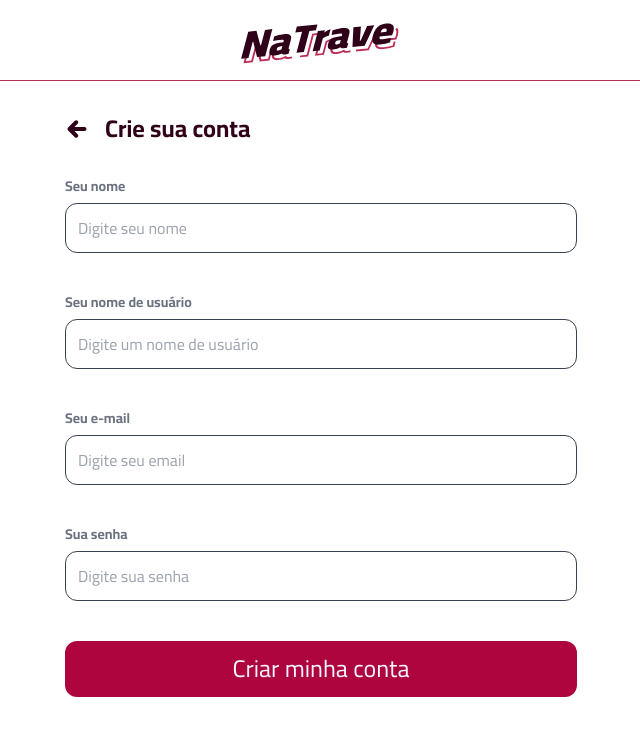
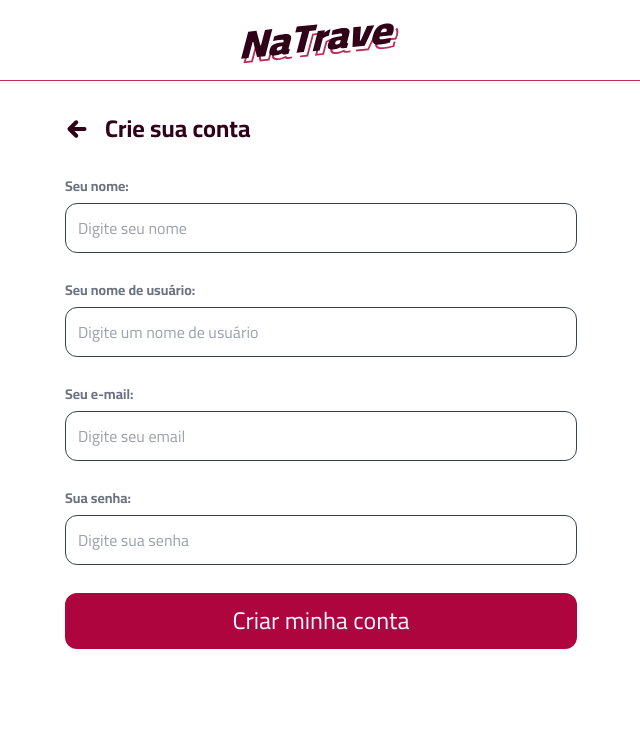
Before and after one commit to LeAmSa/world-cup-bet-web, a React (Vite) app: page /signup in a window 1280 px wide. Shown: the top 736 px of the page, without its empty margins (319-959 px from the left). Built offline with nearby package versions, Linux system fonts and the light colour scheme.

Commit message:
add spinner loader icon

```diff
--- a/src/pages/SignUp/index.jsx
+++ b/src/pages/SignUp/index.jsx
@@ -6,6 +6,7 @@ import * as yup from "yup";
 import { Navigate } from "react-router-dom";
 import { useLocalStorage } from "react-use";
 import { useState } from "react";
+import { TailSpin } from "react-loader-spinner";
 
 //Validando os dados
 const validationSchema = yup.object().shape({
@@ -70,12 +71,12 @@ function SignUp() {
           <h2 className="text-xl font-bold">Crie sua conta</h2>
         </div>
 
-        <form className=" p-4 space-y-6" onSubmit={formik.handleSubmit}>
+        <form className=" p-4 space-y-3" onSubmit={formik.handleSubmit}>
           <Input
             name="name"
             type="text"
             placeholder="Digite seu nome"
-            label="Seu nome"
+            label="Seu nome:"
             value={formik.values.name}
             onChange={formik.handleChange}
             onBlur={formik.handleBlur}
@@ -86,7 +87,7 @@ function SignUp() {
             name="username"
             type="text"
             placeholder="Digite um nome de usuário"
-            label="Seu nome de usuário"
+            label="Seu nome de usuário:"
             value={formik.values.username}
             onChange={formik.handleChange}
             onBlur={formik.handleBlur}
@@ -96,7 +97,7 @@ function SignUp() {
             name="email"
             type="text"
             placeholder="Digite seu email"
-            label="Seu e-mail"
+            label="Seu e-mail:"
             value={formik.values.email}
             onChange={formik.handleChange}
             onBlur={formik.handleBlur}
@@ -107,7 +108,7 @@ function SignUp() {
             name="password"
             type="password"
             placeholder="Digite sua senha"
-            label="Sua senha"
+            label="Sua senha:"
             value={formik.values.password}
             onChange={formik.handleChange}
             onBlur={formik.handleBlur}
@@ -116,10 +117,14 @@ function SignUp() {
 
           <button
             type="submit"
-            className="block w-full text-white bg-red-500 text-lg md:text-xl px-6 py-3 rounded-xl text-center disabled:opacity-50 disabled:cursor-not-allowed"
+            className="flex justify-center items-center w-full text-white bg-red-500 text-lg md:text-xl px-6 py-3 rounded-xl text-center disabled:opacity-50 disabled:cursor-not-allowed"
             disabled={!formik.isValid || formik.isSubmitting}
           >
-            {formik.isSubmitting ? "Carregando..." : "Criar minha conta"}
+            {formik.isSubmitting ? (
+              <TailSpin height="28" width="28" color="white" />
+            ) : (
+              "Criar minha conta"
+            )}
           </button>
         </form>
       </main>
```
